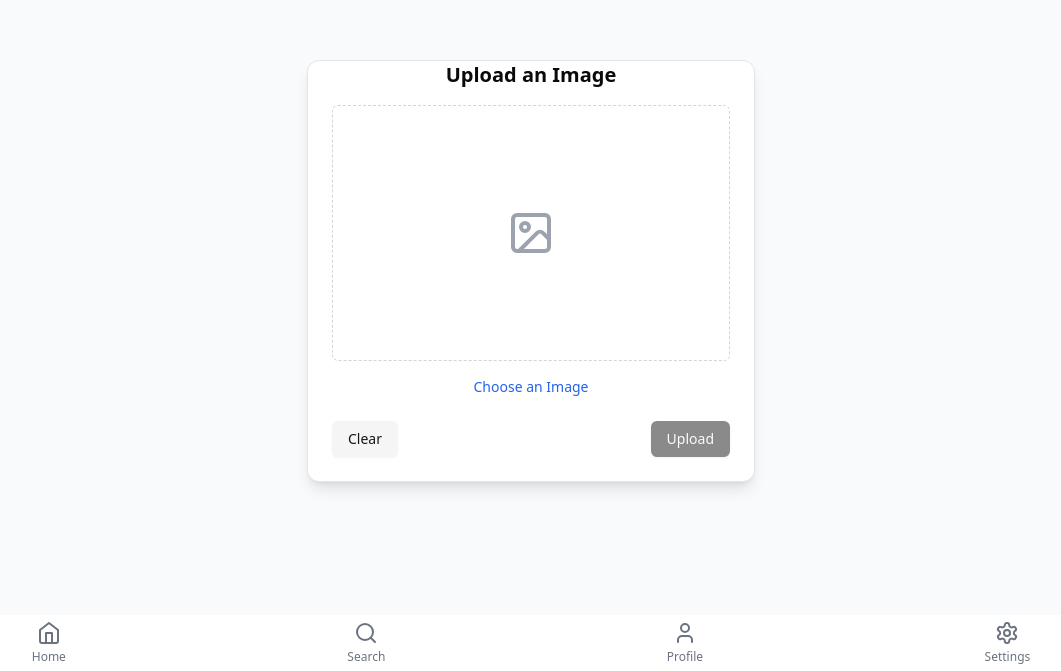
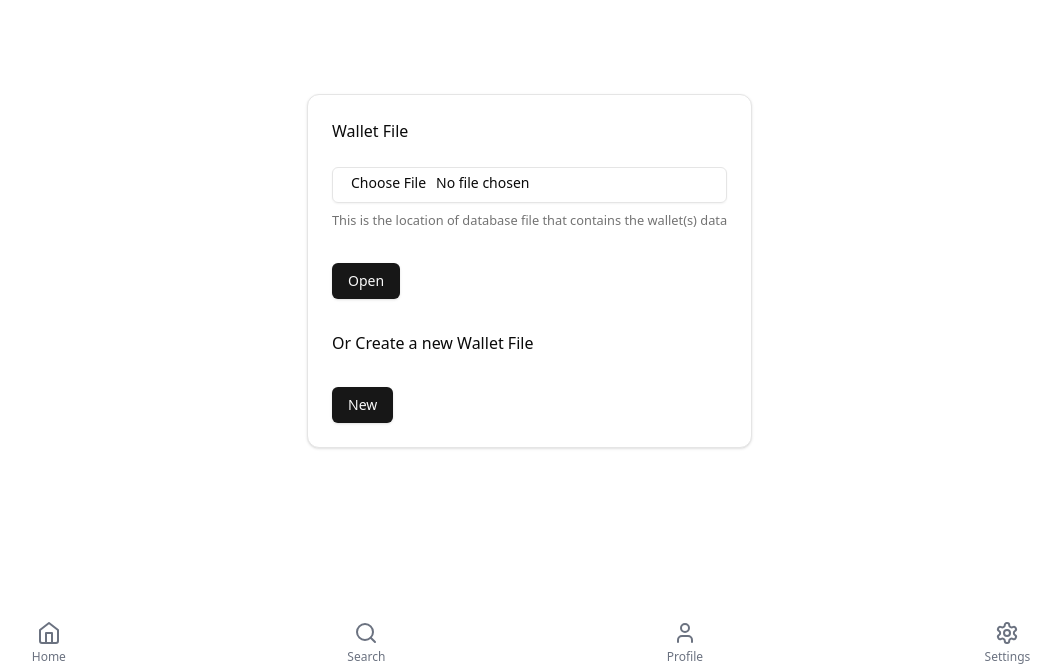
Before and after one commit to hhanh00/zkool-app, a React (Vite) app: page / in a window 1280 px wide. Shown: the part 129-800 px from the top of the page, without its empty margins (109-1170 px from the left). Built offline with nearby package versions, Linux system fonts and the light colour scheme.

Commit message:
feat: wallet file select form (#4)

```diff
--- a/src/main.tsx
+++ b/src/main.tsx
@@ -4,7 +4,8 @@ import './index.css'
 import App from './App.tsx'
 import { Route, BrowserRouter, Routes } from 'react-router-dom'
 import BottomBar from './components/ui/bottom_nav.tsx'
-import { Open, ProfileForm } from './routes/Open.tsx'
+import { Open } from './routes/Open.tsx'
+import { FileForm } from './routes/File.tsx'
 
 createRoot(document.getElementById('root')!).render(
   <StrictMode>
@@ -12,7 +13,7 @@ createRoot(document.getElementById('root')!).render(
       <App />
       <BottomBar />
       <Routes>
-      <Route path="/" element={<ProfileForm />} />
+      <Route path="/" element={<FileForm />} />
       <Route path="/open" element={<Open />} />
       </Routes>
     </BrowserRouter>
--- /dev/null
+++ b/src/routes/File.tsx
@@ -0,0 +1,72 @@
+import { z } from "zod";
+import { zodResolver } from "@hookform/resolvers/zod";
+import { useForm } from "react-hook-form";
+import {
+  Form,
+  FormControl,
+  FormDescription,
+  FormField,
+  FormItem,
+  FormMessage,
+} from "@/components/ui/form";
+import { Button } from "@/components/ui/button";
+import { Input } from "@/components/ui/input";
+import {
+  Card,
+  CardContent,
+  CardHeader,
+} from "@/components/ui/card";
+
+const formSchema = z.object({
+  filename: z.string(),
+});
+
+export const FileForm: React.FC<{}> = () => {
+  const form = useForm<z.infer<typeof formSchema>>({
+    resolver: zodResolver(formSchema),
+    defaultValues: {
+      filename: "",
+    },
+  });
+
+  function onSubmit(values: z.infer<typeof formSchema>) {
+    console.log(values);
+  }
+
+  return (
+    <div className="max-w-md h-screen flex items-center m-auto">
+      <Card>
+        <CardHeader>Wallet File</CardHeader>
+        <CardContent>
+          <Form {...form}>
+            <form onSubmit={form.handleSubmit(onSubmit)} className="space-y-8">
+              <FormField
+                control={form.control}
+                name="filename"
+                render={({ field }) => (
+                  <FormItem>
+                    <FormControl>
+                      <Input type="file" {...field} />
+                    </FormControl>
+                    <FormDescription>
+                      This is the location of database file that contains the
+                      wallet(s) data
+                    </FormDescription>
+                    <FormMessage />
+                  </FormItem>
+                )}
+              />
+              <Button type="submit">Open</Button>
+              <div>Or Create a new Wallet File</div>
+              <Button>New</Button>
+            </form>
+          </Form>
+        </CardContent>
+      </Card>
+    </div>
+  );
+};
+
+export const Open: React.FC<{}> = () => {
+  return <div />;
+};
```
